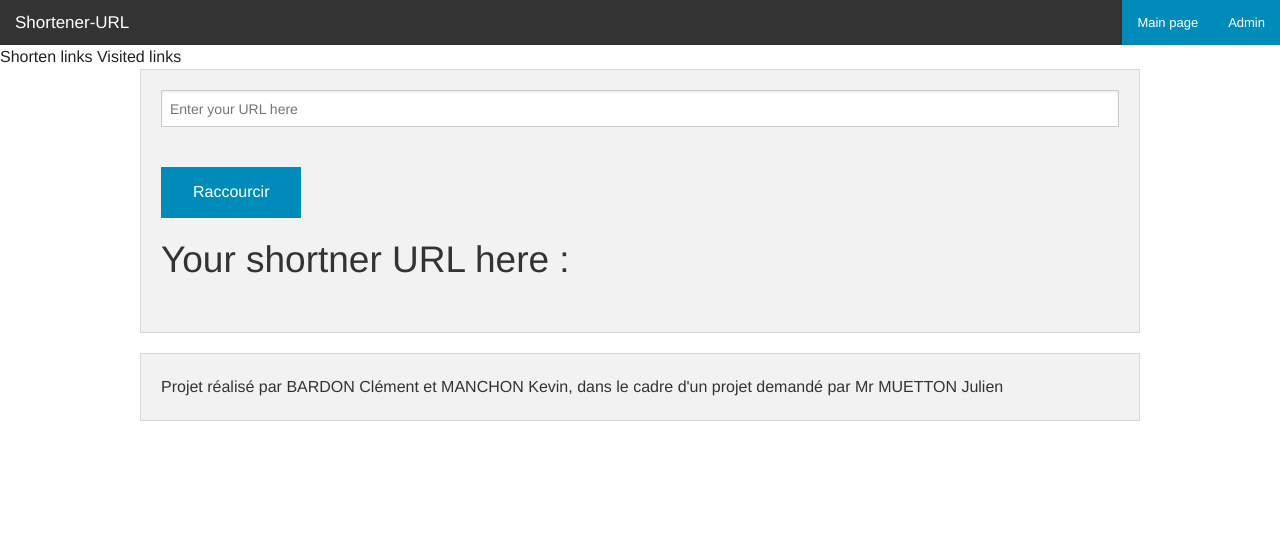
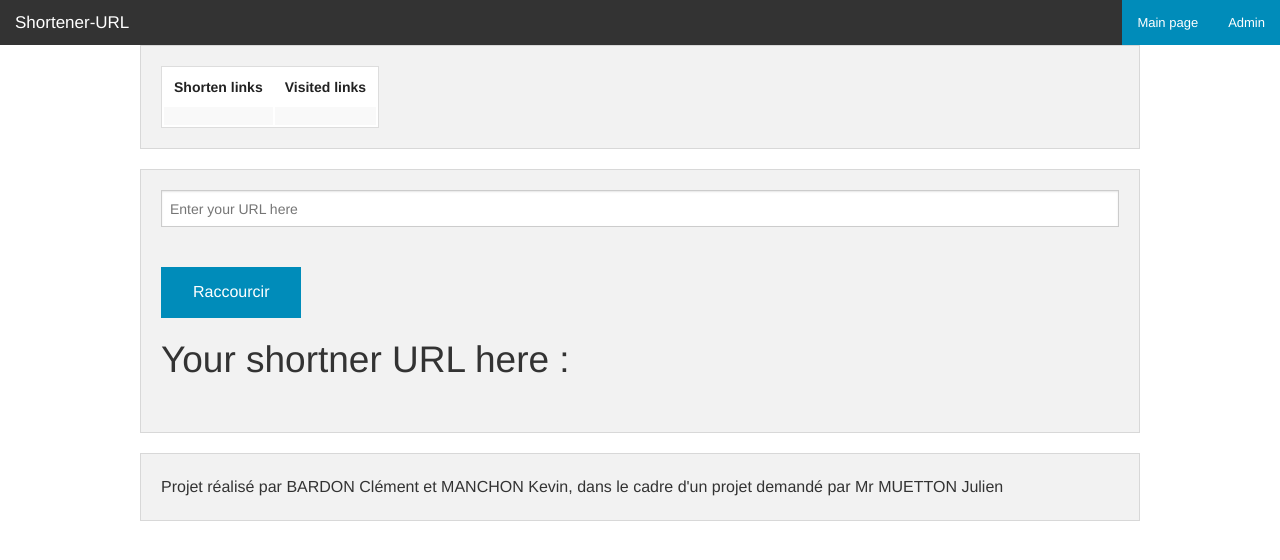
Before and after one commit to cbardon/projetjs2015, a website: page views/admin.html in a window 1280 px wide. Drawn offline with nearby package versions, Linux system fonts and the light colour scheme; files that its build step writes are made by us from their sources; no server answers.

Commit message:
new name

```diff
--- a/views/admin.html
+++ b/views/admin.html
@@ -3,11 +3,11 @@
 
 {% block body %}
 
-<div class="panel>
+<div class="row panel large-14">
 <table>
-<th scope="column">Shorten links</th>
-<th scope="column">Visited links</th>
-<tr><td scope="row">{{ length }}</td><td scope="row">{{ cpt }}</td> </tr>
+<th>Shorten links</th>
+<th>Visited links</th>
+<tr><td>{{ length }}</td><td>{{ cpt }}</td> </tr>
 </table>
 </div>
 <div class="row panel">
```
Also changed, not shown: 1 other file.
